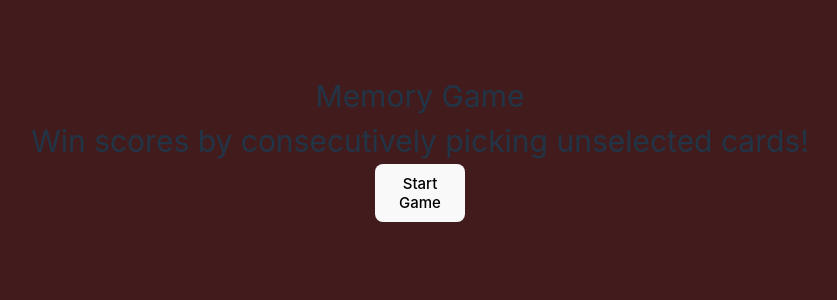
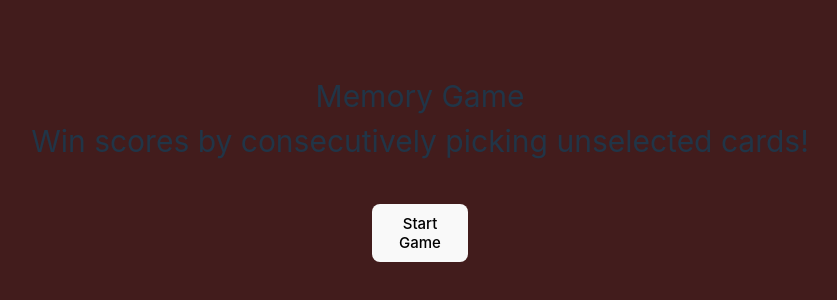
Before and after one commit to daechi73/Memory-game, a React (Vite) app: page / in a window 1280 px wide. Shown: the part 176-476 px from the top of the page, without its empty margins (220-1057 px from the left). Built offline with nearby package versions, Linux system fonts and the light colour scheme; no server answers.

Commit message:
added a Button.css

```diff
--- a/src/components/Button.jsx
+++ b/src/components/Button.jsx
@@ -1,3 +1,5 @@
+import "../css/Button.css";
+
 const Button = (props) => {
   const handleStartBtnClick = () => {
     props.setGameStart(true);
--- /dev/null
+++ b/src/css/Button.css
@@ -0,0 +1,5 @@
+.startBtn {
+  margin-top: 40px;
+  width: 6rem;
+  font-size: 15px;
+}
```
